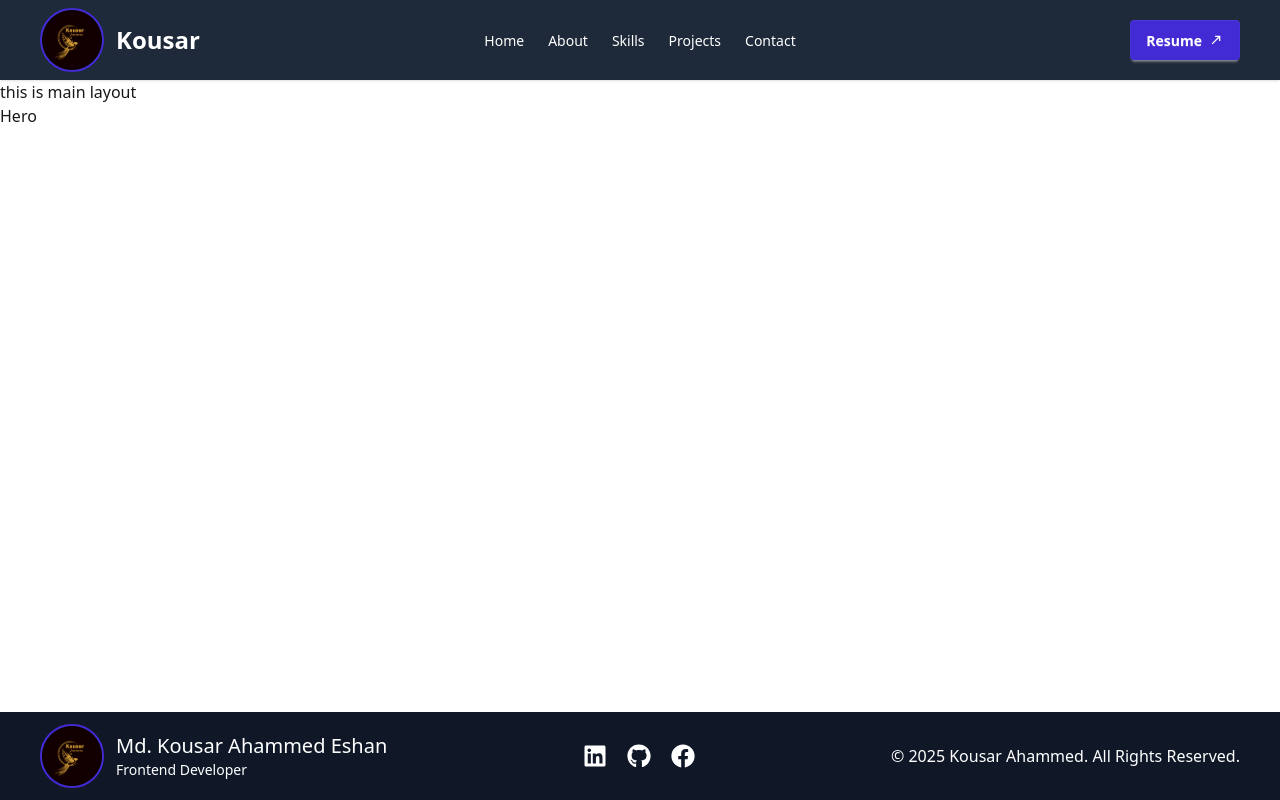
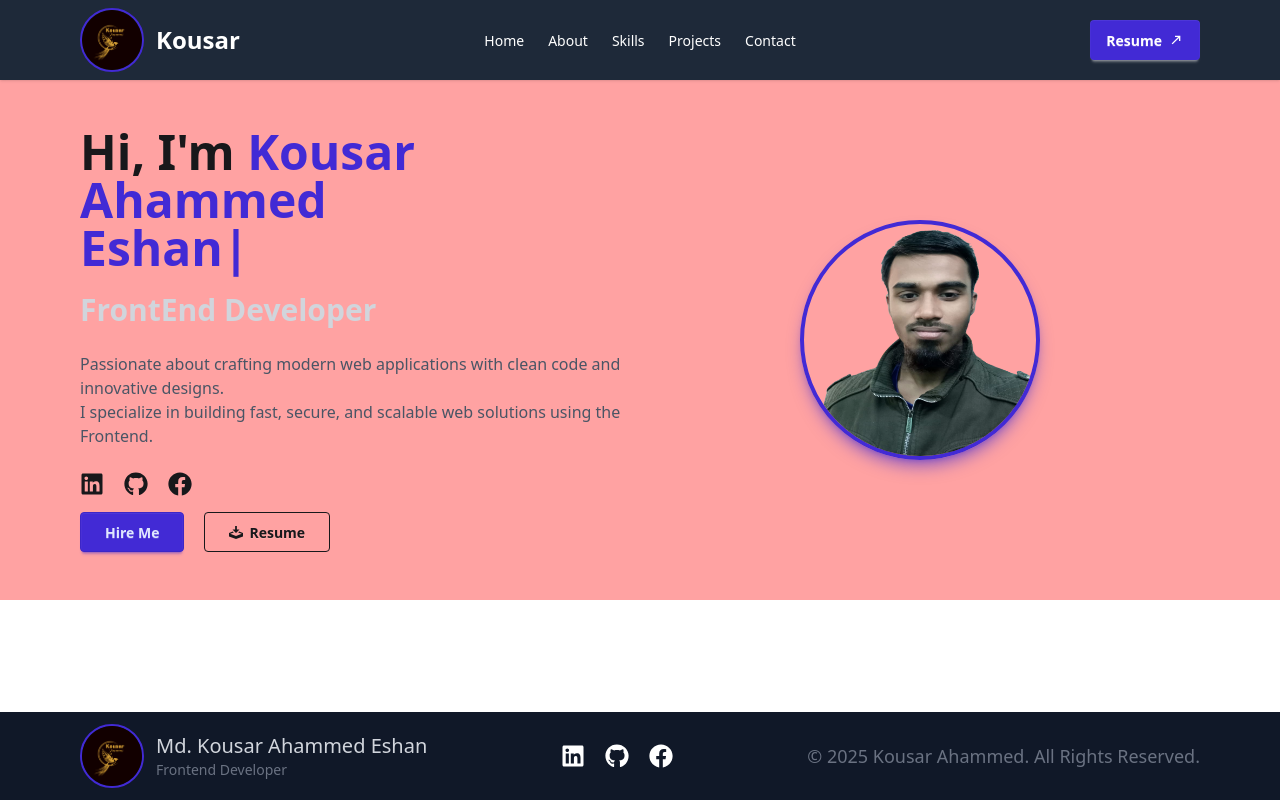
Before and after one commit to kousar-21/portfolio-website, a React (Vite) app: page / in a window 1280 px wide. Built offline with nearby package versions, Linux system fonts and the light colour scheme.

Commit message:
adding hero section basic layout

```diff
--- a/package.json
+++ b/package.json
@@ -16,7 +16,9 @@
     "react-icons": "^5.5.0",
     "react-router": "^7.8.2",
     "react-scroll": "^1.9.3",
-    "tailwindcss": "^4.1.12"
+    "react-simple-typewriter": "^5.0.1",
+    "tailwindcss": "^4.1.12",
+    "typewriter-effect": "^2.22.0"
   },
   "devDependencies": {
     "@eslint/js": "^9.33.0",
--- a/src/Pages/MainLayout/MainLayout.jsx
+++ b/src/Pages/MainLayout/MainLayout.jsx
@@ -9,7 +9,6 @@ const MainLayout = () => {
         <div>
             <div className='sticky top-0 z-10'><Navbar></Navbar></div>
             <div className='min-h-[calc(100vh-100px-68px)]'>
-                this is main layout
                 <div>
                     <Outlet></Outlet>
                 </div>
--- a/src/components/Footer/Footer.jsx
+++ b/src/components/Footer/Footer.jsx
@@ -3,21 +3,21 @@ import myLogo from '../../assets/Images/portfolio-Logo.png'
 import LinksIcon from '../../LinksIcon/LinksIcon';
 const Footer = () => {
     return (
-        <footer className="bg-gray-900 text-white flex justify-between items-center px-5 md:px-10 lg:px20 py-3">
+        <footer className="bg-gray-900 text-white flex md:flex-row flex-col justify-between items-center px-5 md:px-10 lg:px-20 py-3">
 
-            <div className='flex items-center gap-3 md:flex-row flex-col'>
+            <div className='flex items-center gap-3 md:flex-row flex-col md:pb-0 pb-5'>
                 <div>
                     <img className='size-16 border-2 border-primary rounded-full' src={myLogo} alt="Kousar Ahammed" />
                 </div>
-                <div>
-                    <h1 className='text-xl font-medium'>Md. Kousar Ahammed Eshan</h1>
-                    <h3 className='text-sm'>Frontend Developer</h3>
+                <div className='md:text-start text-center'>
+                    <h1 className='text-xl md:text-base lg:text-xl text-gray-300 font-medium'>Md. Kousar Ahammed Eshan</h1>
+                    <h3 className='text-sm text-gray-500'>Frontend Developer</h3>
                 </div>
             </div>
-            <div>
+            <div className='md:pb-0 pb-5'>
                <LinksIcon></LinksIcon>
             </div>
-            <div><p>© {new Date().getFullYear()} Kousar Ahammed. All Rights Reserved.</p></div>
+            <div><p className='text-gray-500 text-lg md:text-sm lg:text-lg'v>© {new Date().getFullYear()} Kousar Ahammed. All Rights Reserved.</p></div>
 
 
         </footer>
--- a/src/components/Hero/Hero.jsx
+++ b/src/components/Hero/Hero.jsx
@@ -1,10 +1,53 @@
 import React from 'react';
+import Image from "../../assets/Images/my-img4.png"
+import SocialIcon from '../socialIcon/SocialIcon';
+import { ImDownload } from "react-icons/im";
+import Typewriter from 'typewriter-effect';
+
 
 const Hero = () => {
     return (
-        <div>
-            Hero
-        </div>
+        <section className='flex md:flex-row flex-col px-5 md:px-10 lg:px-20 py-12 bg-red-300'>
+            {/* Left Side */}
+            <div className='flex-1'>
+                <div className='mb-5 md:text-start text-center font-bold'>
+                    <Typewriter
+                        options={{
+                            autoStart: true,
+                            loop: true,
+                            strings: [
+                                "<span class='text-2xl md:text-3xl lg:text-5xl'>Hi, I'm <span class='text-primary'>Kousar Ahammed <br/>Eshan</span></span>",
+                                "<span class='text-2xl md:text-3xl lg:text-5xl'>Welcome to my <span class='text-primary'>Portfolio</span></span>",
+                                "<span class='text-xl md:text-3xl lg:text-3xl'>Leaving work unfinished guarantees failure,<br/>but <span class='text-primary'>trying again</span> gives it a chance to succeed.</span>"
+                            ],
+                            cursorClassName: "text-4xl md:text-5xl font-bold text-primary align-baseline"
+                        }}
+
+                    />
+                </div>
+                <h3 className='text-2xl md:text-3xl md:text-start text-center font-semibold text-gray-300 mb-6'>FrontEnd Developer</h3>
+                <p className='text-gray-600 mb-6 md:text-start text-center'>Passionate about crafting modern web applications with clean code
+                    and innovative designs. <br /> I specialize in building fast, secure, and
+                    scalable web solutions using the Frontend.</p>
+                <div className='flex justify-center md:justify-start mb-4'>
+                    <SocialIcon></SocialIcon>
+                </div>
+                {/* Buttons */}
+                <div className='flex justify-center md:justify-start gap-5'>
+                    <button className='btn btn-primary px-6'>Hire Me</button>
+
+                    <button className='btn btn-outline px-6'><ImDownload />Resume</button>
+                </div>
+            </div>
+
+            {/* right side Image */}
+            <div className='flex-1 flex justify-center items-center md:pt-0 pt-8'>
+                <img
+                    src={Image}
+                    alt="Kousar-Ahammed-Eshan"
+                    className='size-60 rounded-full border-4 border-primary shadow-lg shadow-primary/50' />
+            </div>
+        </section>
     );
 };
 
--- a/src/components/Logo/Logo.jsx
+++ b/src/components/Logo/Logo.jsx
@@ -6,7 +6,7 @@ const Logo = () => {
     return (
         <div className='flex items-center gap-3'>
             <Link to='/'><img className='size-16 border-2 border-primary rounded-full' src={profileLogo} alt="Kousar Ahammed" /></Link>
-            <Link to='/'><h1 className='font-bold text-2xl'>Kousar</h1></Link>
+            <Link to='/'><h1 className='font-bold text-2xl md:block hidden'>Kousar</h1></Link>
         </div>
     );
 };
--- a/src/components/Navbar/Navbar.jsx
+++ b/src/components/Navbar/Navbar.jsx
@@ -15,15 +15,15 @@ const Navbar = () => {
     </>
 
     return (
-        <div className="navbar bg-gray-800 text-white shadow-sm px-5 md:px-10 lg:px20">
+        <div className="navbar bg-gray-800 text-white shadow-sm px-5 md:px-10 lg:px-20">
             <div className="navbar-start">
                 <div className="dropdown">
-                    <div tabIndex={0} role="button" className="btn btn-ghost lg:hidden">
+                    <div tabIndex={0} role="button" className="btn btn-ghost md:hidden">
                         <svg xmlns="http://www.w3.org/2000/svg" className="h-5 w-5" fill="none" viewBox="0 0 24 24" stroke="currentColor"> <path strokeLinecap="round" strokeLinejoin="round" strokeWidth="2" d="M4 6h16M4 12h8m-8 6h16" /> </svg>
                     </div>
                     <ul
                         tabIndex={0}
-                        className="menu menu-sm dropdown-content bg-base-100 rounded-box z-1 mt-3 w-52 p-2 shadow">
+                        className="menu menu-sm dropdown-content bg-base-100 text-black rounded-box z-1 mt-3 w-52 pr-2 shadow">
                         {/* links */}
                         {links}
                     </ul>
@@ -32,7 +32,7 @@ const Navbar = () => {
                     <Logo></Logo>
                 </div>
             </div>
-            <div className="navbar-center hidden lg:flex">
+            <div className="navbar-center hidden md:flex">
                 <ul className="menu menu-horizontal px-1">
                     {links}
                 </ul>
--- a/src/components/SocialIcon/SocialIcon.jsx
+++ b/src/components/SocialIcon/SocialIcon.jsx
@@ -4,9 +4,9 @@ import { FaFacebook, FaGithub, FaLinkedin } from "react-icons/fa";
 const SocialIcon = () => {
     return (
         <div className='flex gap-5'>
-            <a href="https://www.linkedin.com/in/md-kousar21/" target="_blank"><FaLinkedin className='size-6' /></a>
-            <a href="https://github.com/kousar-21" target="_blank"><FaGithub className='size-6' /></a>
-            <a href="https://www.facebook.com/kousar.ahammed.eshan" target="_blank" ><FaFacebook className='size-6' /></a>
+            <a href="https://www.linkedin.com/in/md-kousar21/" target="_blank"><FaLinkedin className='size-6 hover:text-primary' /></a>
+            <a href="https://github.com/kousar-21" target="_blank"><FaGithub className='size-6 hover:text-primary' /></a>
+            <a href="https://www.facebook.com/kousar.ahammed.eshan" target="_blank" ><FaFacebook className='size-6 hover:text-primary' /></a>
         </div>
     );
 };
```
Also changed, not shown: 1 other file (tests, documents, lock files or other folders).
